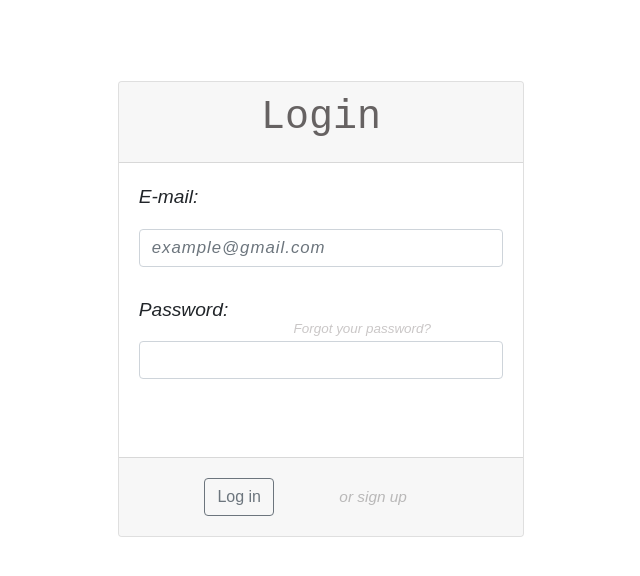
After one commit to stephyi/equpshare-javascript, a PHP site: page /login.html in a window 1280 px wide. The commit adds this page. Shown: the top 576 px of the page, without its empty margins (319-959 px from the left). Run offline with PHP 8.4, Linux system fonts and the light colour scheme; some libraries are stand-ins or nearby versions.

Commit message:
login page

```diff
--- a/css/style.css
+++ b/css/style.css
@@ -4,6 +4,7 @@
   overflow-x: hidden;
   transition: all 1.3s;
 }
+
 /*navbar */
 
 .navbar {
@@ -46,7 +47,7 @@
   transform: translate(0, -50%);
 }
 
-.carousel-inner > .carousel-item > .img-fluid {
+.carousel-inner>.carousel-item>.img-fluid {
   height: 650px;
   width: 100%;
 }
@@ -78,10 +79,11 @@
   margin: 5px 0 0 0;
 }
 
-.service-sec > div > a > img {
+.service-sec>div>a>img {
   height: 400px !important;
   width: 300px !important;
 }
+
 button {
   border-radius: 10px;
 }
@@ -149,6 +151,7 @@ button {
 }
 
 /*story section*/
+
 .bg-grey {
   background-color: #f6f6f6;
 }
@@ -164,3 +167,86 @@ button {
 #footer {
   box-sizing: border-box;
 }
+
+.login-html {
+  background-color: rgb(175, 175, 175);
+}
+
+.login-h1,
+.modal-title {
+  text-align: center;
+  font-family: 'Courier New', Courier, monospace;
+  color: rgb(102, 98, 98);
+  position: relative;
+}
+
+.login-body {
+  font-family: 'Times New Roman', Times, serif;
+  font-size: 1.2em;
+  overflow-x: hidden;
+}
+
+.card {
+  margin-top: 20%;
+}
+
+.card-footer {
+  padding-top: 5%;
+  padding-bottom: 5%;
+}
+
+::placeholder {
+  color: rgb(182, 182, 182);
+  font-size: 1.05em;
+  letter-spacing: 1px;
+  font-style: oblique;
+}
+
+.login-a {
+  font-style: oblique;
+  color: rgb(202, 199, 199);
+  font-size: 0.7em;
+  margin-left: 60px;
+  outline: none;
+  position: relative;
+  text-decoration: none;
+}
+
+.login-a::after {
+  content: '';
+  position: absolute;
+  width: 100%;
+  transform: scaleX(0);
+  height: 2px;
+  bottom: 0;
+  left: 0;
+  background-color: rgb(57, 188, 231);
+  transform-origin: bottom right;
+  transition: transform 0.4s ease-out;
+}
+
+.login-a:hover::after {
+  transform: scaleX(1);
+  transform-origin: bottom left;
+}
+
+.login-a:hover {
+  text-decoration: none;
+}
+
+.sign-up-login-button {
+  font-size: 0.8em;
+  color: rgb(185, 184, 184);
+}
+
+.sign-up-login-button:hover {
+  text-decoration: none;
+}
+
+.login-label {
+  font-style: oblique;
+}
+
+.modal-body label {
+  font-size: 0.9em;
+}
--- /dev/null
+++ b/login.html
@@ -0,0 +1,115 @@
+<!DOCTYPE html>
+<html lang="en">
+
+<head>
+    <meta charset="UTF-8">
+    <meta name="viewport" content="width=device-width, initial-scale=1.0">
+    <meta http-equiv="X-UA-Compatible" content="ie=edge">
+    <link rel="stylesheet" href="https://maxcdn.bootstrapcdn.com/bootstrap/4.0.0/css/bootstrap.min.css">
+    <link rel="stylesheet" href="https://cdnjs.cloudflare.com/ajax/libs/font-awesome/4.7.0/css/font-awesome.css">
+    <title>Login | Equipshare</title>
+    <link rel="stylesheet" href="css/style.css">
+
+</head>
+
+<body class="login-body">
+
+    <div class="row">
+        <div class="col-md-4 col-sm-1"></div>
+        <div class="col-md-4 col-sm-10">
+            <div class="card">
+
+                <div class="card-header">
+                    <h1 class="login-h1">
+                        Login
+                    </h1>
+                </div>
+
+                <form method="post" action="#" class="form">
+                    <div class="card-body">
+
+                        <label class="login-label">
+                            E-mail:
+                        </label>
+                        <br />
+                        <input type="email" class="form-control" placeholder="example@gmail.com">
+                        <br />
+                        <label class="login-label">
+                            Password:
+                        </label>
+                        <a href="#" class="login-a">Forgot your password?</a>
+                        <input type="password" class="form-control">
+                        <br />
+                        <br />
+                    </div>
+                    <div class="card-footer">
+                        <div class="row">
+                            <div class="col-md-2"></div>
+                            <div class="col-md-8">
+                                <button class="btn btn-outline-secondary">Log in</button>
+                                <a href="#" class="login-a sign-up-login-button text-center" data-toggle="modal" data-target="#signup"> or sign up</a>
+
+                            </div>
+                            <div class="col-md-2"></div>
+
+                        </div>
+
+                    </div>
+
+                </form>
+            </div>
+
+        </div>
+    </div>
+    <div class="col-md-4 col-sm-1"></div>
+
+    <div class="modal fade" id="signup">
+        <div class="modal-dialog">
+            <div class="modal-content">
+
+                <div class="modal-header">
+                    <h4 class="modal-title text-center mx-auto text-uppercase">Sign up</h4>
+                </div>
+
+                <div class="modal-body">
+                    <form action="" method="post" class="form">
+                        <label for="first-name">First name</label>
+                        <input type="text" class="form-control" name="first-name" placeholder="John" required>
+                        <label for="second-name">Second name</label>
+                        <input type="text" class="form-control" name="second-name" placeholder="Doe" required>
+                        <label for="email">Email</label>
+                        <input type="email" class="form-control" name="email" placeholder="example@gmail.com" required>
+                        <label for="password">Password</label>
+                        <input type="password" class="form-control" name="password" required>
+                        <label for="confirm-password">Confirm password</label>
+                        <input type="password" class="form-control" name="confirm-password" required>
+                        <br/>
+                        <div class="row">
+                            <div class="col-md-4"></div>
+                            <div class="col-md-4">
+                                <button class="btn btn-outline-secondary" type="submit">sign up</button>
+
+                            </div>
+
+                            <div class="col-md-4"></div>
+
+                        </div>
+                    </form>
+                </div>
+
+                <div class="modal-footer">
+                    <button type="button" class="btn btn-danger" data-dismiss="modal">Close</button>
+                </div>
+
+            </div>
+        </div>
+    </div>
+
+
+    <script src="https://cdnjs.cloudflare.com/ajax/libs/jquery/3.3.1/jquery.slim.min.js"></script>
+    <script src="https://cdnjs.cloudflare.com/ajax/libs/popper.js/1.13.0/umd/popper.min.js"></script>
+    <script src="https://cdnjs.cloudflare.com/ajax/libs/twitter-bootstrap/4.0.0/js/bootstrap.min.js"></script>
+
+</body>
+
+</html>
```
